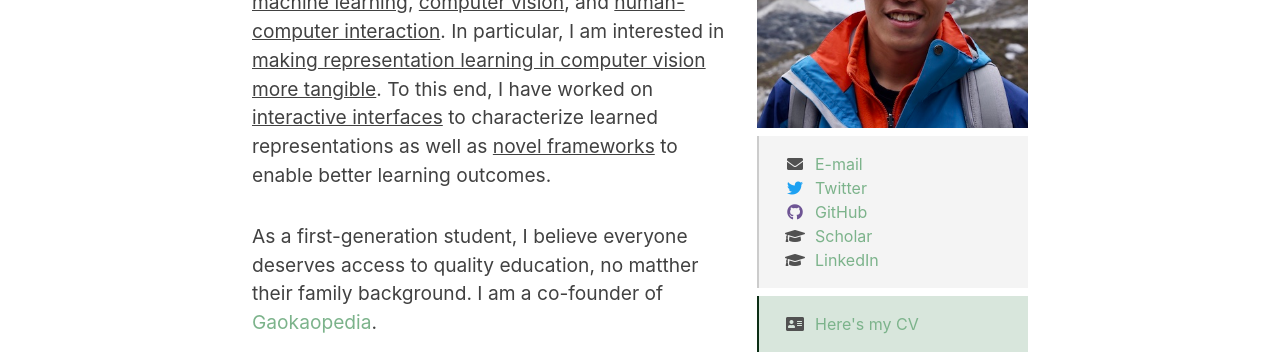
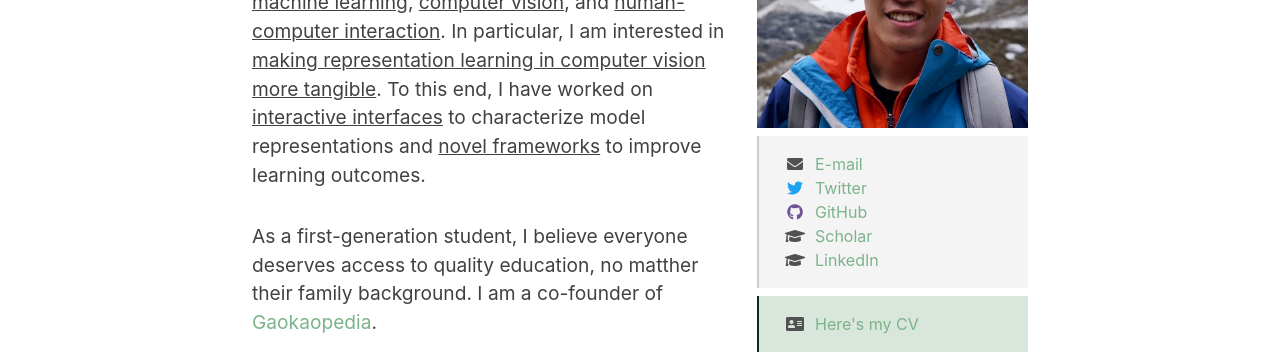
Before and after one commit to luyuzhe111/luyuzhe111.github.io, a Jekyll site: the page built from index.md, in a window 1280 px wide. Shown: the part 265-619 px from the top of the page. Built offline with Jekyll 4.4.1, drawn with Linux system fonts in a browser that asks for light colours; nearby versions of some CDN libraries; some web fonts are replaced.

Commit message:
minor tweaks

```diff
--- a/index.md
+++ b/index.md
@@ -14,7 +14,7 @@ title: Home
 		</div>
 		<div style="height: 1rem"></div>
 		<div class="intro-left">
-			My research interest lies at the intersection of <u>machine learning</u>, <u>computer vision</u>, and <u>human-computer interaction</u>. In particular, I am interested in <u>making representation learning in computer vision more tangible</u>. To this end, I have worked on <u>interactive interfaces</u> to characterize learned representations as well as <u>novel frameworks</u> to enable better learning outcomes.
+			My research interest lies at the intersection of <u>machine learning</u>, <u>computer vision</u>, and <u>human-computer interaction</u>. In particular, I am interested in <u>making representation learning in computer vision more tangible</u>. To this end, I have worked on <u>interactive interfaces</u> to characterize model representations and <u>novel frameworks</u> to improve learning outcomes.
 			<!-- I am interested in <b>data visualization</b>, <b>medical image computing</b>, and <b>machine learning</b>. My goal is to develop <u>visually or theoretically interpretable machine intelligence, especially for biomedical applications</u>. This involves utilizing data visualization techniques to understand learned representations and guild model development, and leveraging mathematical lens to build theoretically-grounded frameworks.    -->
 		</div>
 		<div style="height: 1rem"></div>
```
